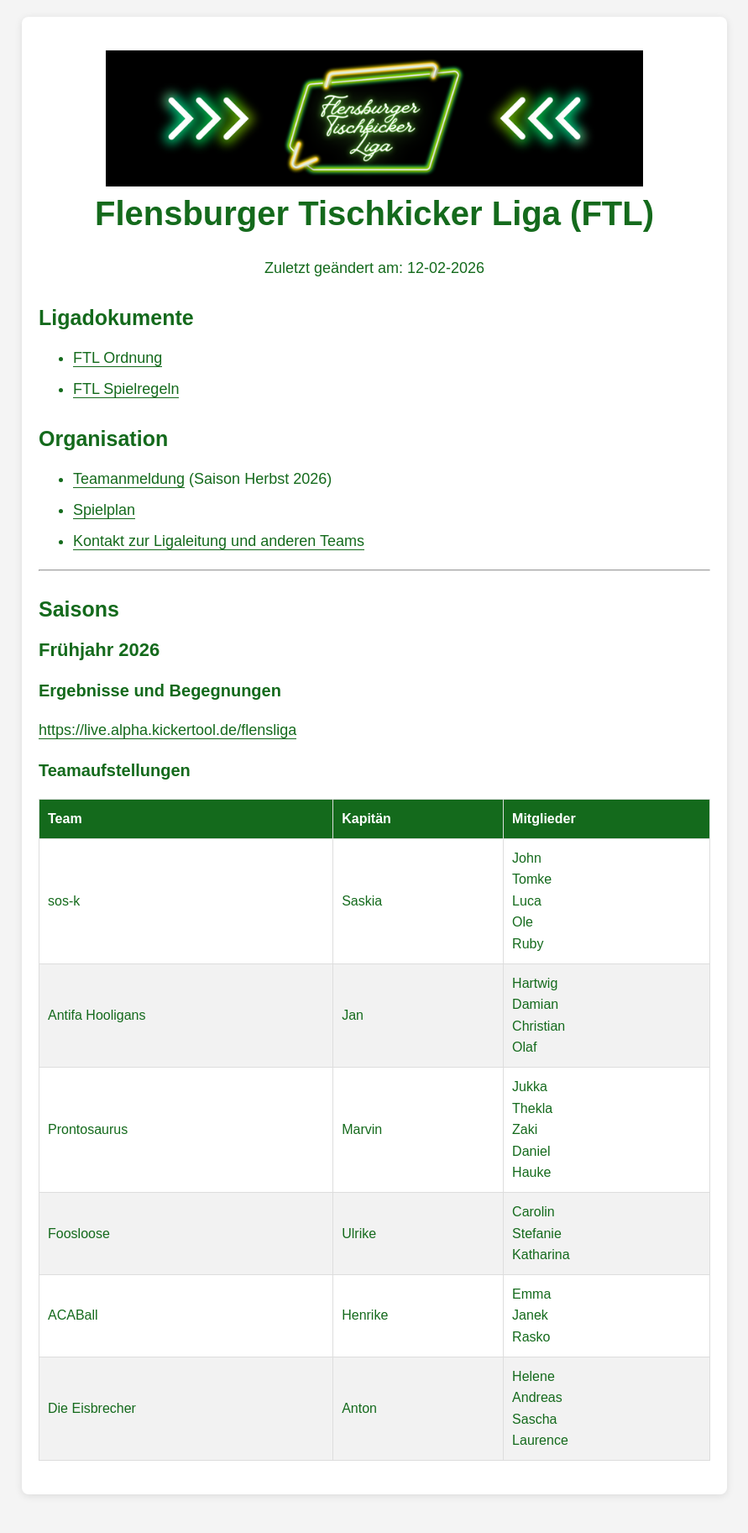
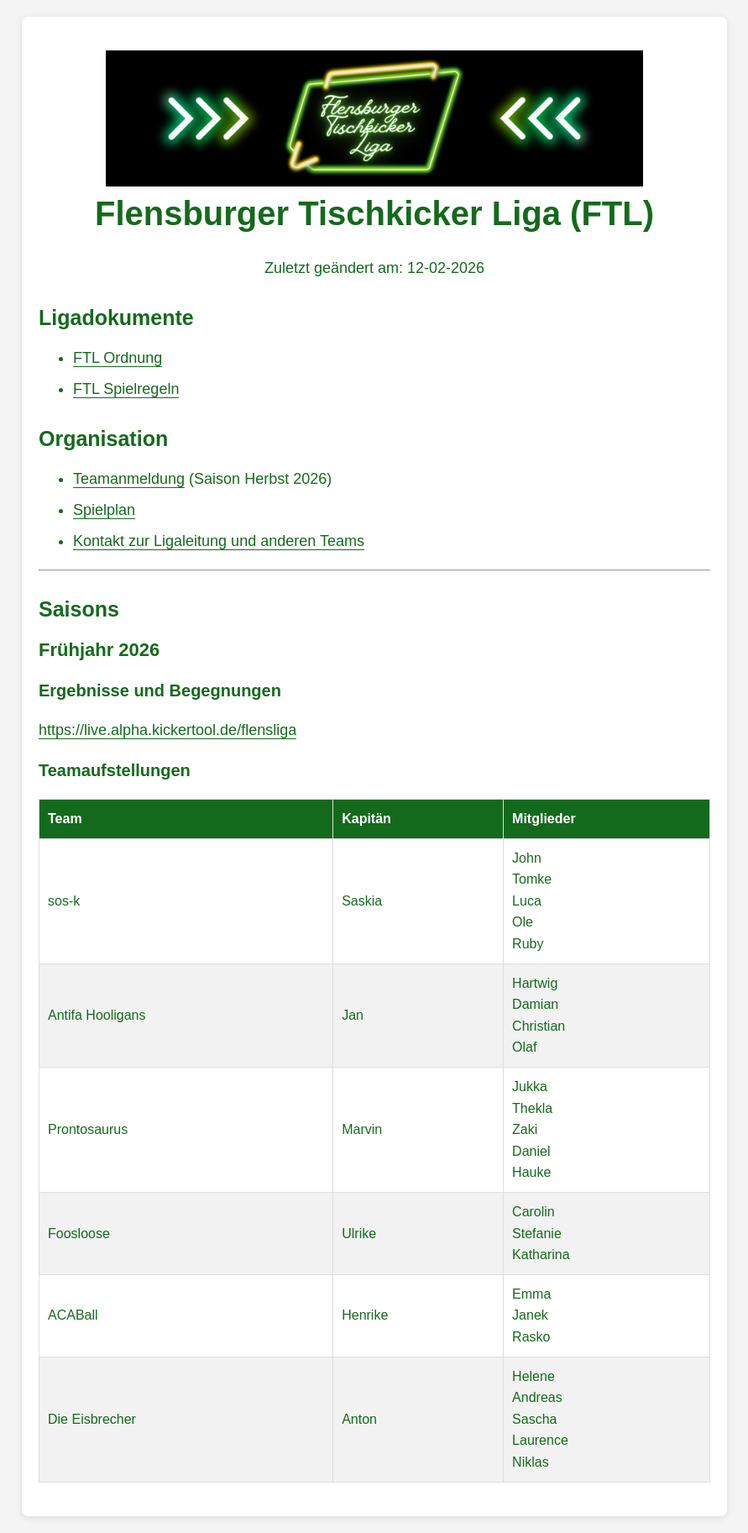
Before and after one commit to MKK-Flensburg/mkk-docs, a Jekyll site: the page built from index.md, in a window 1280 px wide. Shown: the whole page at 84% size, without its empty margins (194-1085 px from the left). Built offline with Jekyll 4.4.1, drawn with Linux system fonts in a browser that asks for light colours; our own code applies the rules of GitHub Pages for plain Markdown files; before the commit the page ends 1799 px from its top, so only the background shows below that.

Commit message:
chore: add teammember

```diff
--- a/index.md
+++ b/index.md
@@ -31,11 +31,11 @@
 
 #### Teamaufstellungen
 
-| Team             | Kapitän | Mitglieder                                 |
-|------------------|---------|--------------------------------------------|
-| sos-k            | Saskia  | John<br>Tomke<br>Luca<br>Ole<br>Ruby       |
-| Antifa Hooligans | Jan     | Hartwig<br>Damian<br>Christian<br>Olaf     |
-| Prontosaurus     | Marvin  | Jukka<br>Thekla<br>Zaki<br>Daniel<br>Hauke |
-| Foosloose        | Ulrike  | Carolin<br>Stefanie<br>Katharina           |
-| ACABall          | Henrike | Emma<br>Janek<br>Rasko                     |
-| Die Eisbrecher   | Anton   | Helene<br>Andreas<br>Sascha<br>Laurence    |
+| Team             | Kapitän | Mitglieder                                        |
+|------------------|---------|---------------------------------------------------|
+| sos-k            | Saskia  | John<br>Tomke<br>Luca<br>Ole<br>Ruby              |
+| Antifa Hooligans | Jan     | Hartwig<br>Damian<br>Christian<br>Olaf            |
+| Prontosaurus     | Marvin  | Jukka<br>Thekla<br>Zaki<br>Daniel<br>Hauke        |
+| Foosloose        | Ulrike  | Carolin<br>Stefanie<br>Katharina                  |
+| ACABall          | Henrike | Emma<br>Janek<br>Rasko                            |
+| Die Eisbrecher   | Anton   | Helene<br>Andreas<br>Sascha<br>Laurence<br>Niklas |
```
